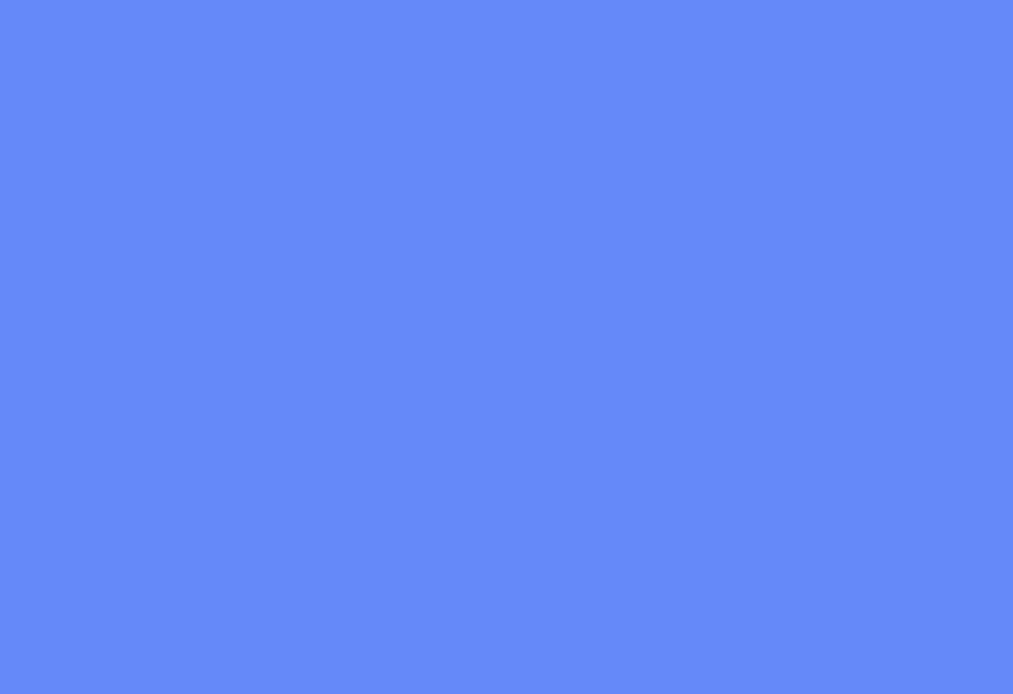
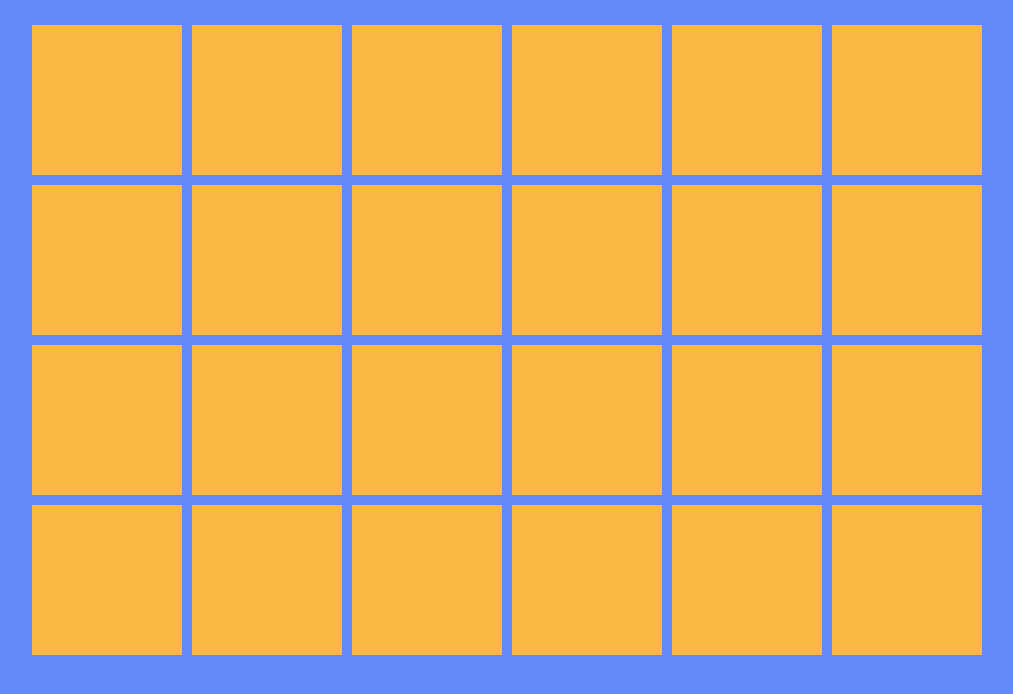
Before and after one commit to LucasCraveiro/memory_card_game, a website: page index.html in a window 1280 px wide. Shown: the whole page, without its empty margins (133-1146 px from the left). Drawn offline with Linux system fonts and the light colour scheme.

Commit message:
Added some css to finesse the cards styles.

```diff
--- a/index.css
+++ b/index.css
@@ -19,12 +19,38 @@ body {
 
 .card {
   margin: 5px;
-  background-color: #6589f9;
+  /* background-color: #6589f9;
+  background-size: contain;
+  background-repeat: no-repeat;
+  background-position: center center; */
+  position: relative;
+  transition: all 0.4s linear;
+  transform-style: preserve-3d;
+}
+
+.card,
+.front,
+.back {
+  height: 150px;
+  width: 150px;
+}
+
+.back,
+.front {
+  position: absolute;
+  backface-visibility: hidden;
+}
+
+.front {
+  background: #fab942 url('../img/image_here') no-repeat center center / contain;
+}
+
+.back {
+  transform: rotateY(180deg);
+  background-color: white;
   background-size: contain;
   background-repeat: no-repeat;
   background-position: center center;
-  height: 150px;
-  width: 150px;
 }
 
 .selected {
--- a/js/script.js
+++ b/js/script.js
@@ -82,7 +82,11 @@ gameGrid.sort(() => 0.5 - Math.random());
 grid.addEventListener('click', function(event) {
   let clicked = event.target;
 
-  if (clicked.nodeName === 'SECTION' || clicked === previousTarget) {
+  if (
+    clicked.nodeName === 'SECTION' ||
+    clicked === previousTarget ||
+    clicked.parentNode.classList.contains('selected')
+  ) {
     return;
   }
 
```
